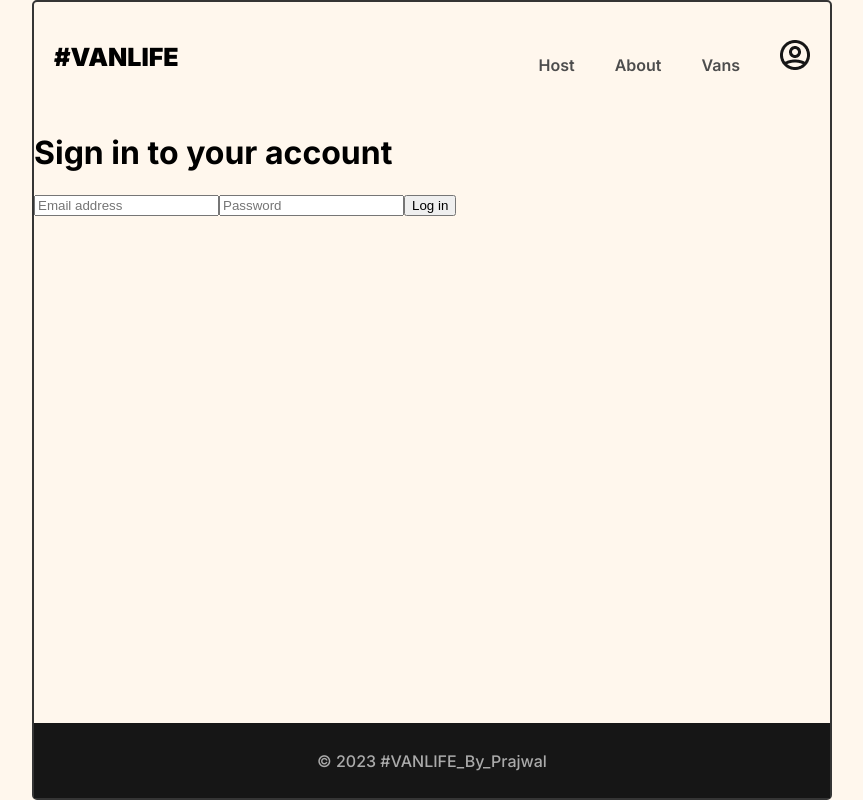
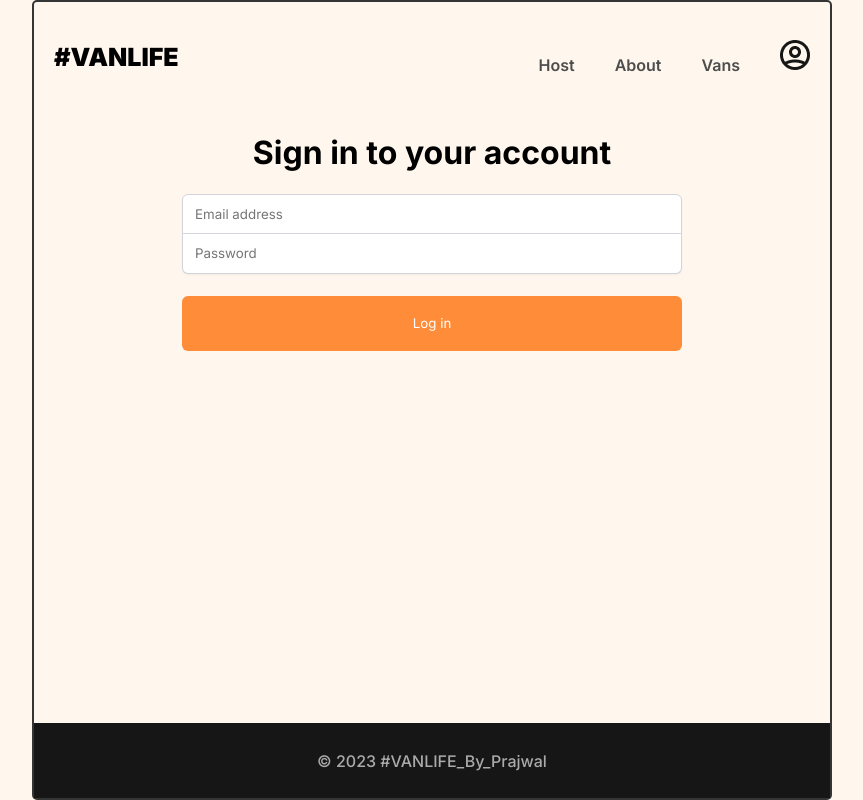
Before and after one commit to prajwl-dh/van-rental-app, a React (Vite) app: page /login in a window 1280 px wide. Shown: the whole page, without its empty margins (208-1071 px from the left). Built offline with nearby package versions, Linux system fonts and the light colour scheme; what miragejs would draw is missing.

Commit message:
Add login page styles

```diff
--- a/index.css
+++ b/index.css
@@ -491,6 +491,63 @@ i[class*='van-type-'] {
 }
 /*** End 404NotFound Page***/
 
+/*** Begin Login Page ***/
+.login-container {
+    display: flex;
+    flex-direction: column;
+    align-items: center;
+    padding-inline: 27px;
+}
+
+.login-form {
+    display: flex;
+    flex-direction: column;
+    width: 100%;
+    max-width: 500px;
+}
+
+.login-form > input {
+    border: 1px solid rgba(209, 213, 219);
+    height: 40px;
+    text-indent: 10px;
+    font-family: "Inter", sans-serif;
+    box-shadow: 0px 1px 2px rgba(0, 0, 0, 0.05);
+    font-weight: 400;
+}
+
+.login-form > input:focus {
+    outline: none;
+}
+
+.login-form > input:first-of-type {
+    border-radius: 6px 6px 0px 0px;
+}
+
+.login-form > input:last-of-type {
+    border-radius: 0px 0px 6px 6px;
+    border-top: none;
+}
+
+.login-form > button {
+    background-color: #FF8C38;
+    border: none;
+    border-radius: 6px;
+    height: 55px;
+    margin-top: 22px;
+    color: white;
+    font-family: "Inter", sans-serif;
+}
+
+.login-form > button:disabled {
+    background-color: #aaaaaa;
+    cursor: not-allowed;
+}
+
+.red {
+    color: #cc0000;
+}
+/* End Login Page */
+
 /*** Responsive Design For different screen sizes***/
 @media (min-width: 800px) {
     body {
```
